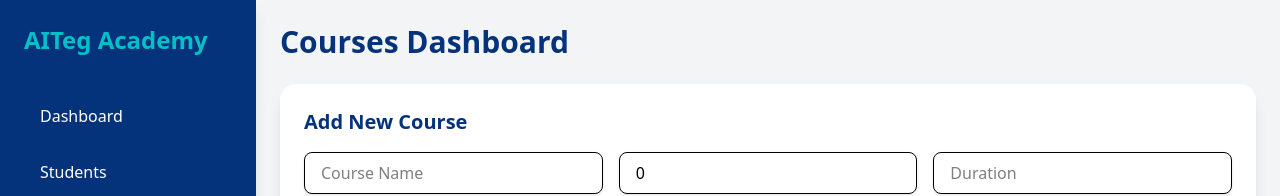
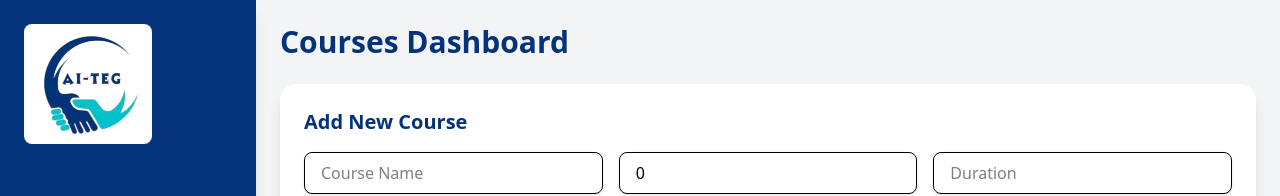
Before and after one commit to asadimran12/AI-Teg-Financial-Managment-System, a React (Vite) app in the folder frontend/: page /courses in a window 1280 px wide. Shown: the top 196 px of the page. Built offline with nearby package versions, Linux system fonts and the light colour scheme; no server answers.

Commit message:
Change Logo

```diff
--- a/frontend/src/components/Sidebar.tsx
+++ b/frontend/src/components/Sidebar.tsx
@@ -1,6 +1,7 @@
 import React, { useState } from "react";
 import { Link, useLocation } from "react-router-dom";
 import { FiMenu, FiX } from "react-icons/fi";
+import logo from "../assets/Logo.png"
 
 const Sidebar: React.FC = () => {
   const location = useLocation();
@@ -39,9 +40,13 @@
         `}
       >
         <div className="flex justify-between items-center mb-10">
-          <h2 className="text-2xl font-bold" style={{ color: "#03C0C8" }}>
-            AITeg Academy
-          </h2>
+          {/* UPDATED LOGO SECTION */}
+          {/* Added bg-white, padding, and rounded corners to make logo visible */}
+          <img
+            src={logo}
+            alt="AITeg Academy"
+            className="bg-white p-2 rounded-lg w-32 h-auto object-contain"
+          />
 
           {/* Close button */}
           <button
```
Also changed, not shown: frontend/src/assets/Logo.png (added).
